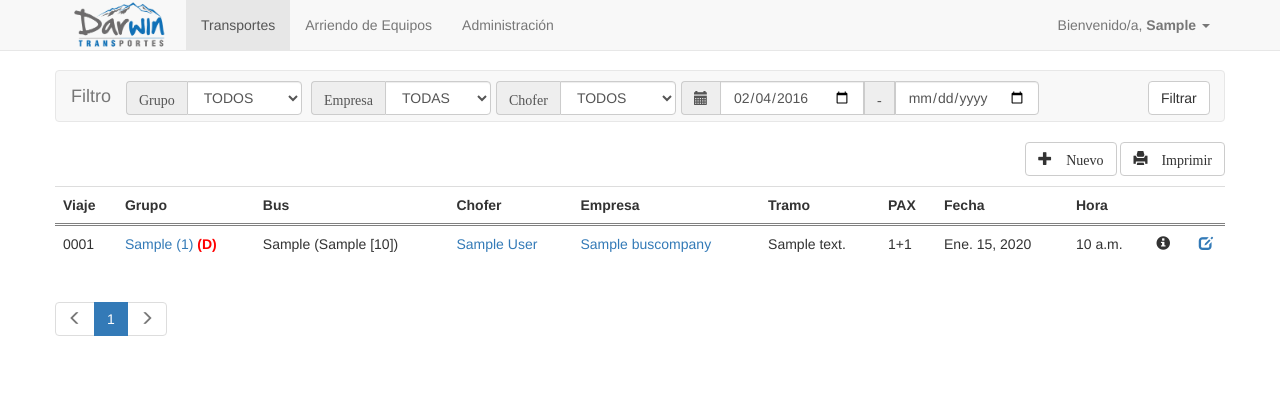
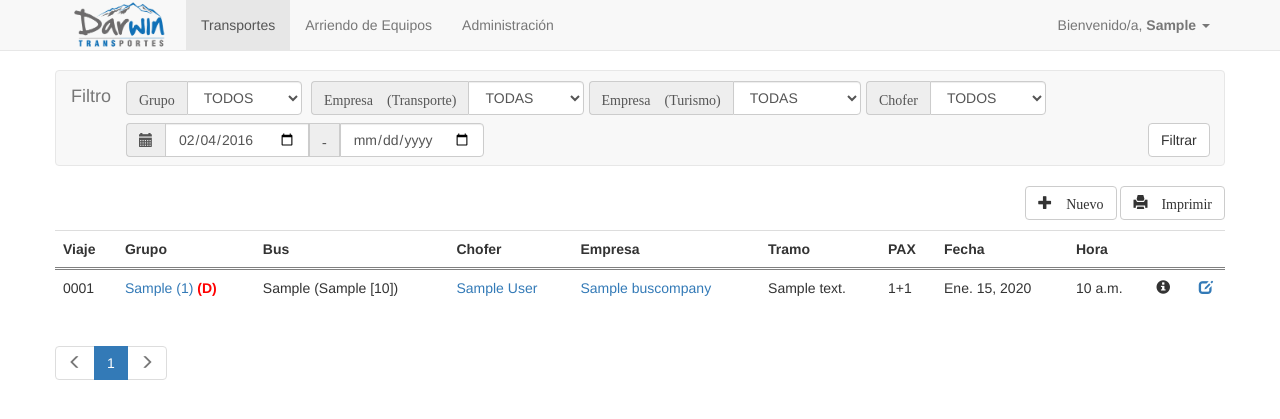
Before and after one commit to dialvarezs/darwin_webapp, a Django app: page /transport/ in a window 1280 px wide. Shown: the top 419 px of the page. Run offline with Django 3.2, Linux system fonts and the light colour scheme; a user stored in the database is signed in; tables that the repository leaves empty hold one stand-in row (values such as "Sample post"); some libraries are stand-ins or nearby versions.

Commit message:
Agregado filtro por empresa de turismo.

```diff
--- a/transport/admin.py
+++ b/transport/admin.py
@@ -1,7 +1,6 @@
 from django.contrib import admin
 
 from django import forms
-from django_admin_bootstrapped.admin.models import SortableInline
 
 from .models import Bus, BusCompany, Driver, Destination, Stretch, StretchDestinations, Itinerary, Company, Group, Travel, IDType, Passenger
 from . import validators
@@ -93,7 +92,7 @@ class TravelAdmin(admin.ModelAdmin):
 			kwargs['queryset'] = Bus.objects.filter(is_available=True)
 		return super(TravelAdmin, self).formfield_for_foreignkey(db_field, request, **kwargs)
 	list_display = ('__str__', 'group', 'bus', 'driver', 'itinerary', 'date', 'time')
-	list_filter = ('group', 'driver', 'date')
+	list_filter = ('group', 'driver', 'itinerary__stretch', 'date')
 
 class PassengerAdmin(admin.ModelAdmin):
 	list_display = ('__str__', 'names', 'surnames')
--- a/transport/models.py
+++ b/transport/models.py
@@ -48,15 +48,14 @@ class Driver(models.Model):
 	__str_name__.short_description = 'nombre'
 
 	class Meta:
-		verbose_name = 'conductor'
-		verbose_name_plural = 'conductores'
+		verbose_name = 'chofer'
+		verbose_name_plural = 'choferes'
 		ordering = ['surnames', 'names']
 
 
 class Destination(models.Model):
 	name = models.CharField(max_length=32, verbose_name='nombre')
 	short_name = models.CharField(max_length=16, verbose_name='nombre corto')
-	stretchs = models.ManyToManyField('Stretch'	, through='StretchDestinations')
 
 	def __str__(self):
 		return self.name
@@ -177,7 +176,7 @@ class Group(models.Model):
 class Travel(models.Model):
 	group = models.ForeignKey(Group, verbose_name='grupo')
 	bus = models.ForeignKey(Bus, blank=True, null=True, verbose_name='bus')
-	driver = models.ForeignKey(Driver, blank=True, null=True, verbose_name='conductor')
+	driver = models.ForeignKey(Driver, blank=True, null=True, verbose_name='chofer')
 	itinerary = models.ForeignKey(Itinerary, verbose_name='itinerario')
 	date = models.DateField(verbose_name='fecha')
 	time = models.TimeField(blank=True, null=True, verbose_name='hora')
--- a/transport/templates/transport/index.html
+++ b/transport/templates/transport/index.html
@@ -31,13 +31,24 @@
 										</select>
 									</div>
 								</div>
-								<div class="form-group col-md-2" style="padding-left:0px; padding-right:5px">
+								<div class="form-group col-md-3" style="padding-left:0px; padding-right:5px">
 									<div class="input-group">
-										<div class="input-group-addon"><span class="glyphicon">Empresa</span></div>
+										<div class="input-group-addon"><span class="glyphicon">Empresa (Transporte)</span></div>
 										<select class="form-control" id="selectBusCompany" name="buscompany">
 											<option value=0>TODAS</option>
 										{% for buscompany in buscompanies %}
 											<option value={{ buscompany.pk }} {% if request.GET.buscompany|add:0 == buscompany.pk %}selected{% endif %}>{{ buscompany }}</option>
+										{% endfor %}
+										</select>
+									</div>
+								</div>
+								<div class="form-group col-md-3" style="padding-left:0px; padding-right:5px">
+									<div class="input-group">
+										<div class="input-group-addon"><span class="glyphicon">Empresa (Turismo)</span></div>
+										<select class="form-control" id="selectCompany" name="company">
+											<option value=0>TODAS</option>
+										{% for company in companies %}
+											<option value={{ company.pk }} {% if request.GET.company|add:0 == company.pk %}selected{% endif %}>{{ company }}</option>
 										{% endfor %}
 										</select>
 									</div>
@@ -53,7 +64,7 @@
 										</select>
 									</div>
 								</div>
-								<div class="form-group col-md-4" style="padding-left:0px; padding-right:5px">
+								<div class="form-group col-md-10" style="padding-left:0px; padding-right:5px; padding-top:8px">
 									<div class="input-group">
 										{% block dategroup %}
 										<div class="input-group-addon"><span class="glyphicon glyphicon-calendar"/></div>
@@ -63,8 +74,8 @@
 										{% endblock %}
 									</div>
 								</div>
-								<div class="col-md-1 text-right">
-									<button type="submit" class="btn btn-default navbar-btn" style="margin:0px; margin-left:82px">
+								<div class="col-md-1 text-right" style="margin:0px; padding-left:97px">
+									<button type="submit" class="btn btn-default navbar-btn">
 										Filtrar
 									</button>
 								</div>
--- a/transport/views.py
+++ b/transport/views.py
@@ -15,6 +15,7 @@ def index(request):
 	travels_all = Travel.objects.exclude(date__lt=datetime.today())
 	groups = Group.objects.all()
 	busses = Bus.objects.filter(is_available=True)
+	companies = Company.objects.all()
 	buscompanies = BusCompany.objects.all()
 	drivers = Driver.objects.all()
 	itineraries = Itinerary.objects.all()
@@ -29,7 +30,7 @@ def index(request):
 	except EmptyPage:
 		travels = paginator.page(paginator.num_pages)
 
-	context = {'nbar':'transport', 'logo':'img/logo-darwin-mini.png', 'travels':travels, 'groups':groups, 'busses':busses, 'buscompanies':buscompanies, 'drivers':drivers, 'itineraries':itineraries}
+	context = {'nbar':'transport', 'logo':'img/logo-darwin-mini.png', 'travels':travels, 'groups':groups, 'busses':busses, 'companies':companies, 'buscompanies':buscompanies, 'drivers':drivers, 'itineraries':itineraries}
 	return render(request, 'transport/index.html', context)
 
 @login_required
@@ -46,6 +47,9 @@ def filter(request):
 	if 'group' in request.GET and request.GET['group'] != '0':
 		travels_all = travels_all.filter(group=request.GET['group'])
 		current_group = Group.objects.get(pk=request.GET['group'])
+
+	if 'company' in request.GET and request.GET['company'] != '0':
+		travels_all = travels_all.filter(group__company=request.GET['company'])
 
 	if 'buscompany' in request.GET and request.GET['buscompany'] != '0':
 		travels_all = travels_all.filter(bus__company=request.GET['buscompany'])
@@ -144,11 +148,17 @@ def travel_pdf(request):
 	else:
 		info_raw += ("Grupo: TODOS",)
 
+	if 'company' in request.GET and request.GET['company'] != '0':
+		travels = travels.filter(group__company=request.GET['company'])
+		info_raw += ("Empresa (Turismo):" + Company.objects.all().get(pk=request.GET['company']).short_name,)
+	else:
+		info_raw += ("Empresa (Turismo): TODAS",)
+
 	if 'buscompany' in request.GET and request.GET['buscompany'] != '0':
 		travels = travels.filter(bus__company=request.GET['buscompany'])
-		info_raw += ("Empresa:" + BusCompany.objects.all().get(pk=request.GET['buscompany']).__str__(),)
+		info_raw += ("Empresa (Transportes):" + BusCompany.objects.all().get(pk=request.GET['buscompany']).__str__(),)
 	else:
-		info_raw += ("Empresa: TODAS",)
+		info_raw += ("Empresa (Transportes): TODAS",)
 
 	if 'driver' in request.GET and request.GET['driver'] != '0':
 		travels = travels.filter(driver=request.GET['driver'])
```
Also changed, not shown: transport/migrations/0001_initial.py, transport/migrations/0002_remove_bus_company.py (deleted), transport/migrations/0003_auto_20160108_1442.py (deleted).
